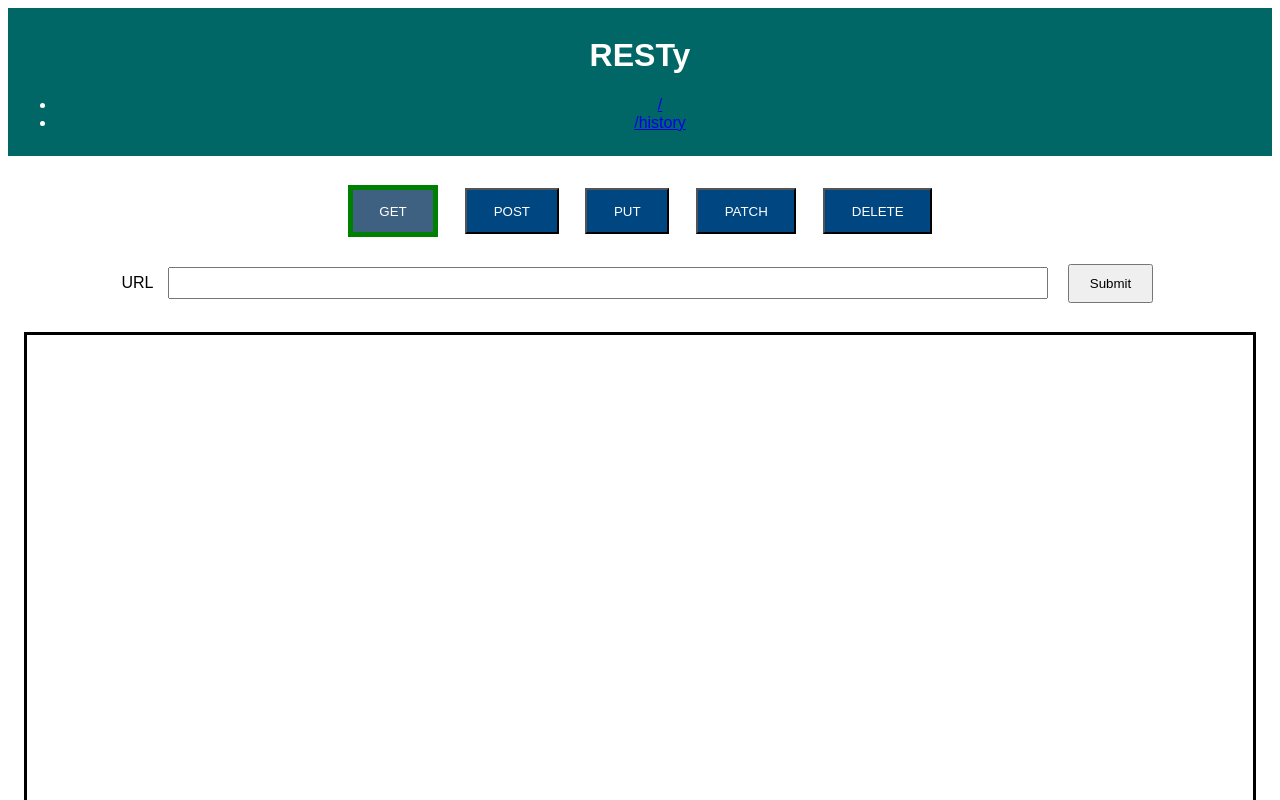
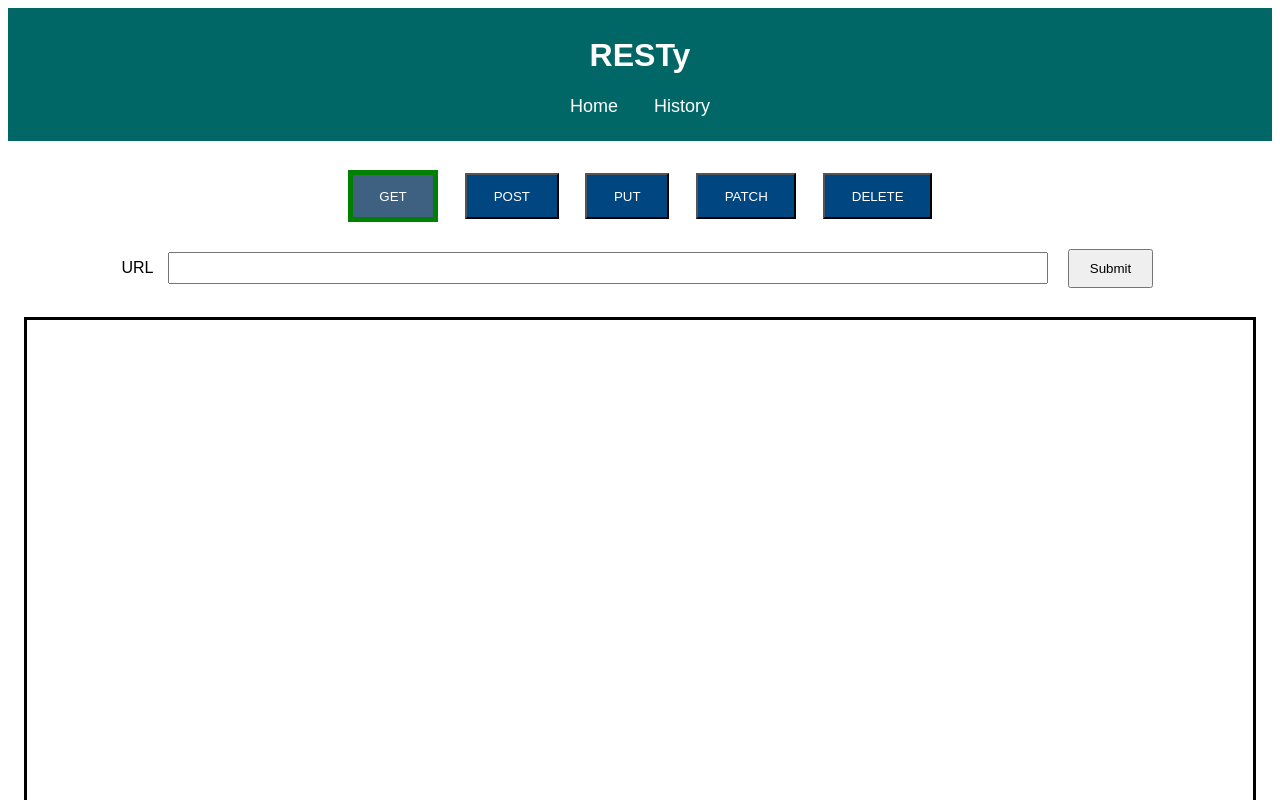
Before and after one commit to earljay-caoile-401-advanced-javascript/react-resty, a React (Create React App) app: page / in a window 1280 px wide. Shown: the top 800 px of the page. Built offline with nearby package versions, Linux system fonts and the light colour scheme.

Commit message:
small kine formatting on nav component

```diff
--- a/src/_base.scss
+++ b/src/_base.scss
@@ -20,3 +20,52 @@ $pxPad: 20px;
   -ms-#{$prop}: $val;
   -o-#{$prop}: $val;
 }
+
+header,
+footer {
+  text-align: center;
+  * {
+    color: white;
+  }
+}
+
+header {
+  margin-top: 0px;
+  padding: $spacing / 2;
+  background-color: #006666;
+
+  nav {
+    ul {
+      list-style-type: none;
+      padding: 0;
+
+      li {
+        text-decoration: none;
+        display: inline-block;
+        font-size: 18px;
+
+        a {
+          margin: $spacing;
+          text-decoration: none;
+        }
+      }
+    }
+  }
+}
+
+footer {
+  padding: $spacing;
+  background-color: #007a99;
+
+  svg {
+    margin: auto $spacing;
+  }
+
+  a:visited {
+    color: white;
+  }
+}
+
+.content {
+  min-height: 82vh;
+}
--- a/src/components/Footer.js
+++ b/src/components/Footer.js
@@ -11,8 +11,7 @@ import { faLinkedin, faGithub } from '@fortawesome/free-brands-svg-icons';
  *   <History />
  * )
  */
-class Footer extends React.Component {
-  render() {
+function Footer() {
   return (
     <footer>
       <p>Created by Earl Jay Caoile</p>
@@ -25,6 +24,5 @@ class Footer extends React.Component {
     </footer>
   );
 }
-}
 
 export default Footer;
--- a/src/components/Nav.js
+++ b/src/components/Nav.js
@@ -6,15 +6,15 @@ function Nav(props) {
 
   for (let i = 0; i < props.links.length; i++) {
     navLinks.push(
-      <li key={i}>
-        <Link to={props.links[i].url}>{props.links[i].url}</Link>
+      <li key={i} className="item">
+        <Link to={props.links[i].url}>{props.links[i].displayName}</Link>
       </li>
     );
   }
 
   return (
     <nav className={props.className} style={props.styles}>
-      <ul>{navLinks}</ul>
+      <ul className="menu">{navLinks}</ul>
     </nav>
   );
 }
--- a/src/styles.scss
+++ b/src/styles.scss
@@ -1,33 +1,4 @@
 @import 'base';
-
-header,
-footer {
-  text-align: center;
-  color: white;
-}
-
-header {
-  margin-top: 0px;
-  padding: $spacing / 2;
-  background-color: #006666;
-}
-
-footer {
-  padding: $spacing;
-  background-color: #007a99;
-
-  svg {
-    margin: auto $spacing;
-  }
-
-  a:visited {
-    color: white;
-  }
-}
-
-.content {
-  min-height: 82vh;
-}
 
 .req-type,
 .form-input {
```
Also changed, not shown: src/components/Header.js (+10 -3 lines). Lines whose indentation alone changed are shown as unchanged.
